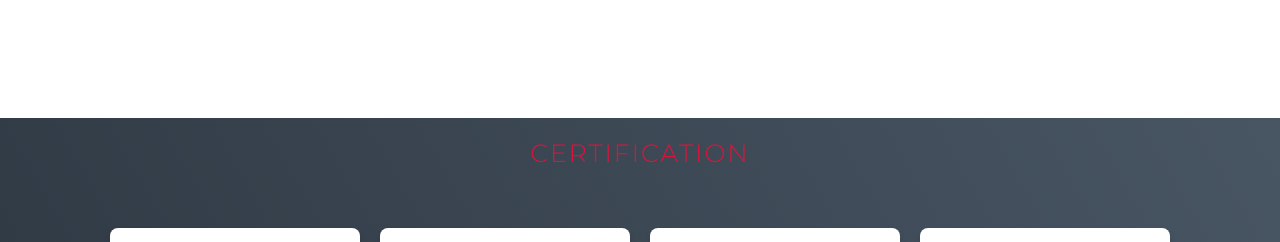
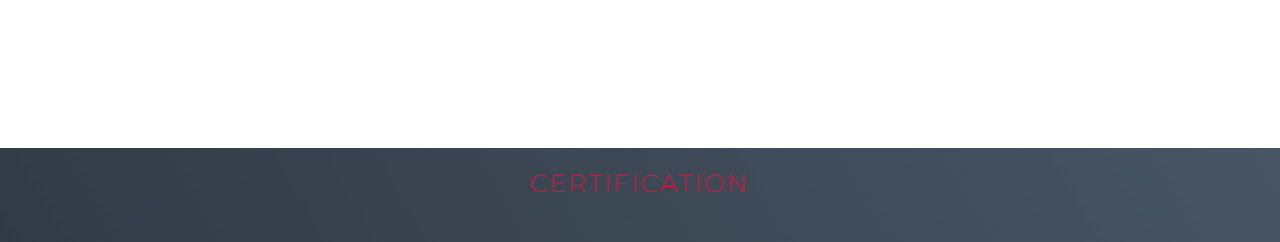
Before and after one commit to Shreyas-6403/Portfolio, a plain HTML site: page index.html in a window 1280 px wide. Shown: the part 7731-7973 px from the top of the page. Drawn offline with Linux system fonts and the light colour scheme.

Commit message:
style.css

```diff
--- a/style.css
+++ b/style.css
@@ -940,7 +940,7 @@ p {
 /* Certificate Section with footer merged */
 #certificate-section {
 	padding: 0 auto;
-	margin-top: 120px;
+	margin-top: 150px;
 	background-image: linear-gradient(60deg, #29323c 0%, #485563 100%);
 	color: #fff;
 	text-align: center;
```
